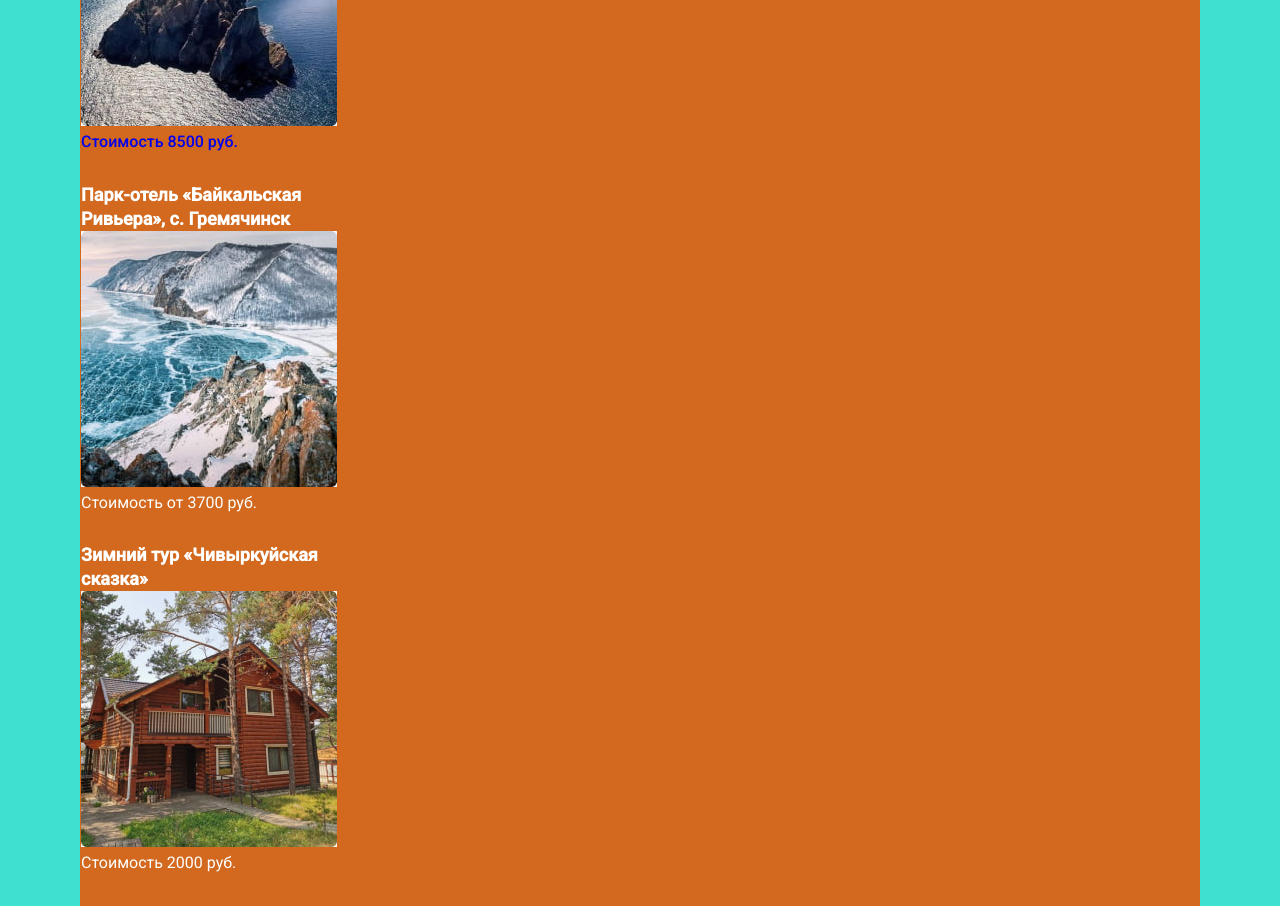
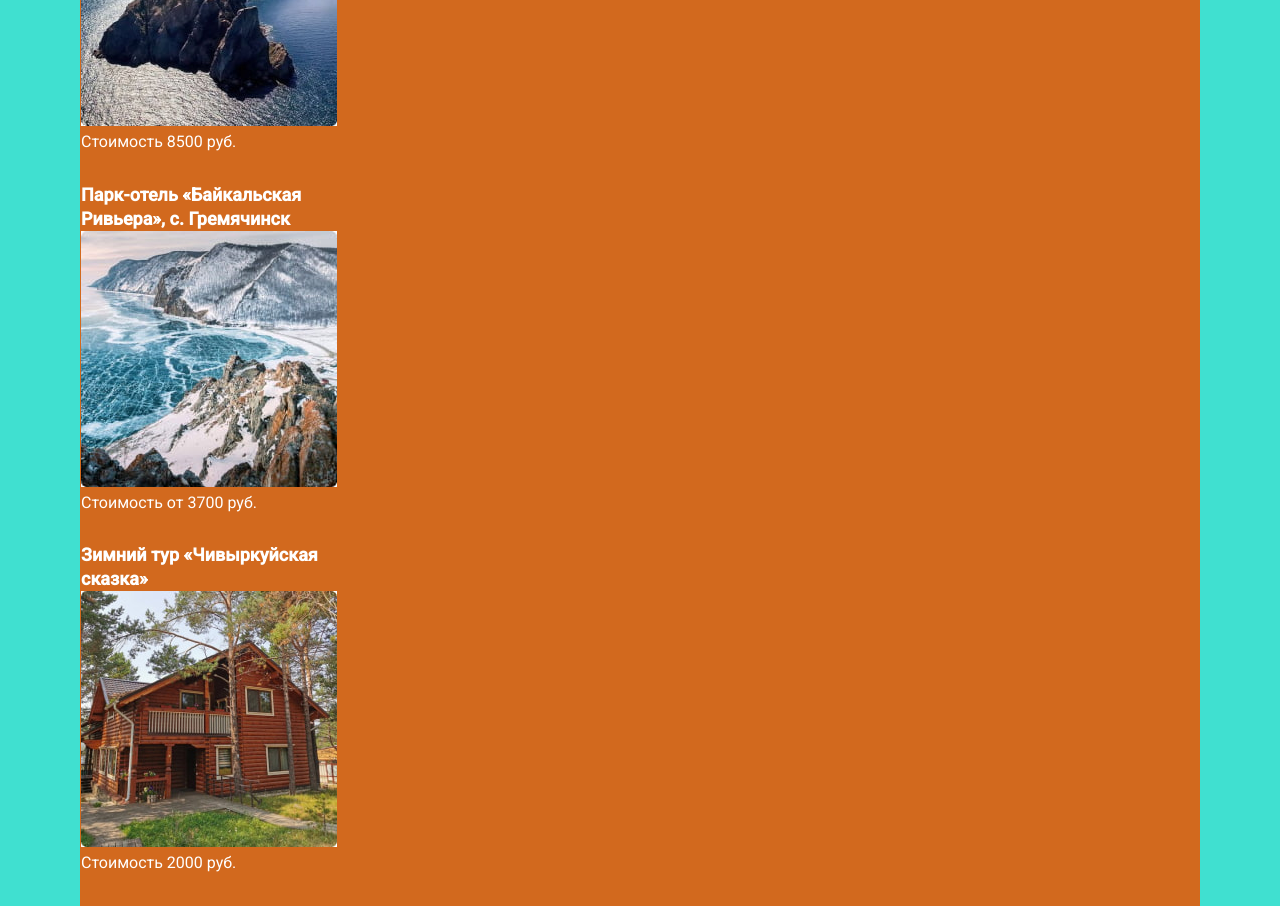
Before and after one commit to VitaliiMoskalyk/baikal, a plain HTML site: page index.html in a window 1280 px wide. Shown: the part 3920-4826 px from the top of the page. Drawn offline with nearby package versions, Linux system fonts and the light colour scheme.

Commit message:
lose 1 class
:(

```diff
--- a/index.html
+++ b/index.html
@@ -146,7 +146,7 @@
                 alt="однодневный тур"
                 width="256"
               />
-              <p>Стоимость 8500 руб.</p></a
+              <p class="price">Стоимость 8500 руб.</p></a
             >
           </li>
           <li>
```
